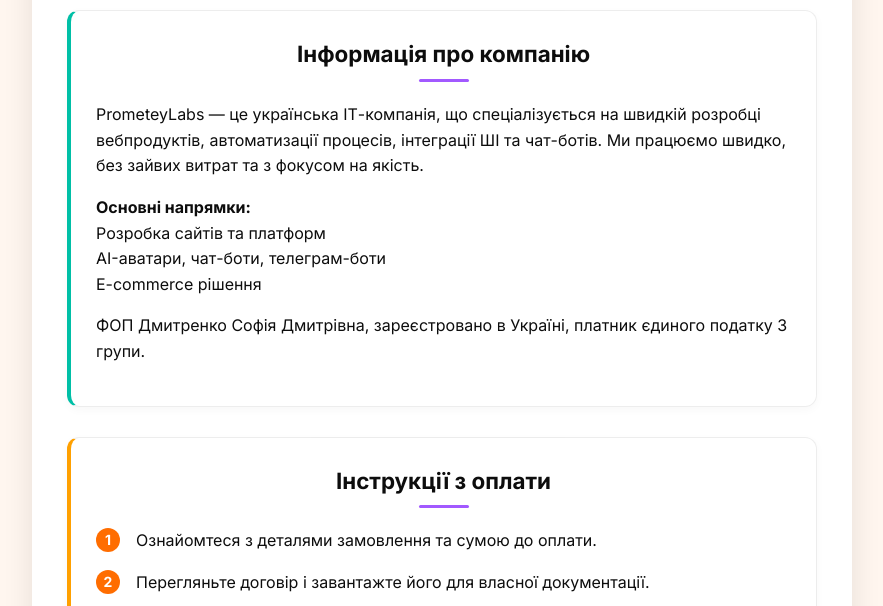
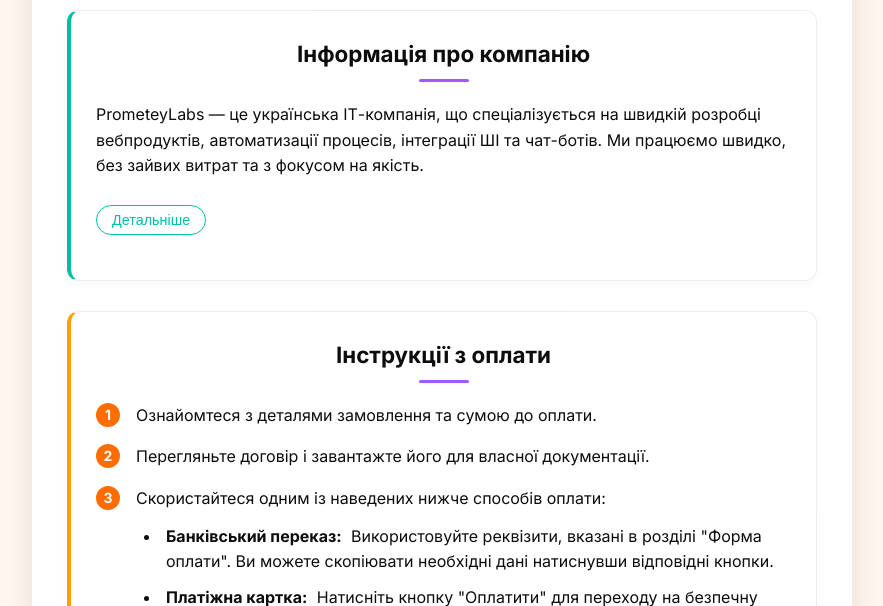
Before and after one commit to Sophie-sd/prometeylabs-payment, a Django app: template myproject/payment/templates/payment/payment_page.html in a window 1280 px wide. Shown: the part 507-1113 px from the top of the page, without its empty margins (198-1081 px from the left). Run offline with Django 4.2, Linux system fonts and the light colour scheme; the template is opened without the code that fills it, so the values that code supplies are empty.

Commit message:
Додано функціонал розгортання/згортання інформації про компанію

```diff
--- a/myproject/payment/static/payment/css/style.css
+++ b/myproject/payment/static/payment/css/style.css
@@ -142,6 +142,52 @@ h2::after {
 
 .company-info {
     border-left: 4px solid #00BFA6;
+}
+
+.company-details {
+    display: none;
+    overflow: hidden;
+    transition: max-height 0.3s ease-out;
+}
+
+.company-details.visible {
+    display: block;
+    animation: slideDown 0.4s ease-in-out;
+}
+
+@keyframes slideDown {
+    from {
+        opacity: 0;
+        transform: translateY(-10px);
+    }
+    to {
+        opacity: 1;
+        transform: translateY(0);
+    }
+}
+
+.toggle-details-btn {
+    background-color: transparent;
+    border: 1px solid #00BFA6;
+    color: #00BFA6;
+    padding: 6px 15px;
+    border-radius: 20px;
+    font-size: 0.9rem;
+    cursor: pointer;
+    transition: all 0.2s ease;
+    margin: 10px 0;
+    font-weight: 500;
+    display: inline-block;
+}
+
+.toggle-details-btn:hover {
+    background-color: rgba(0, 191, 166, 0.1);
+    transform: translateY(-2px);
+}
+
+.toggle-details-btn.active {
+    background-color: #00BFA6;
+    color: white;
 }
 
 .payment-instructions {
--- a/myproject/payment/templates/payment/payment_page.html
+++ b/myproject/payment/templates/payment/payment_page.html
@@ -58,12 +58,16 @@
             <div class="company-description">
                 <p>PrometeyLabs — це українська ІТ-компанія, що спеціалізується на швидкій розробці вебпродуктів, автоматизації процесів, інтеграції ШІ та чат-ботів. Ми працюємо швидко, без зайвих витрат та з фокусом на якість.</p>
 
-                <p><strong>Основні напрямки:</strong><br>
-                Розробка сайтів та платформ<br>
-                AI-аватари, чат-боти, телеграм-боти<br>
-                E-commerce рішення</p>
+                <button class="toggle-details-btn" id="companyDetailsBtn">Детальніше</button>
 
-                <p>ФОП Дмитренко Софія Дмитрівна, зареєстровано в Україні, платник єдиного податку 3 групи.</p>
+                <div class="company-details" id="companyDetails">
+                    <p><strong>Основні напрямки:</strong><br>
+                    Розробка сайтів та платформ<br>
+                    AI-аватари, чат-боти, телеграм-боти<br>
+                    E-commerce рішення</p>
+
+                    <p>ФОП Дмитренко Софія Дмитрівна, зареєстровано в Україні, платник єдиного податку 3 групи.</p>
+                </div>
             </div>
         </div>
 
@@ -232,6 +236,23 @@
                         });
                 });
             });
+
+            // Функціонал для розгортання деталей про компанію
+            const companyDetailsBtn = document.getElementById('companyDetailsBtn');
+            const companyDetails = document.getElementById('companyDetails');
+
+            if (companyDetailsBtn && companyDetails) {
+                companyDetailsBtn.addEventListener('click', function() {
+                    companyDetails.classList.toggle('visible');
+                    this.classList.toggle('active');
+
+                    if (companyDetails.classList.contains('visible')) {
+                        this.textContent = 'Згорнути';
+                    } else {
+                        this.textContent = 'Детальніше';
+                    }
+                });
+            }
         });
     </script>
 </body>
```
Also changed, not shown: 1 other file.
